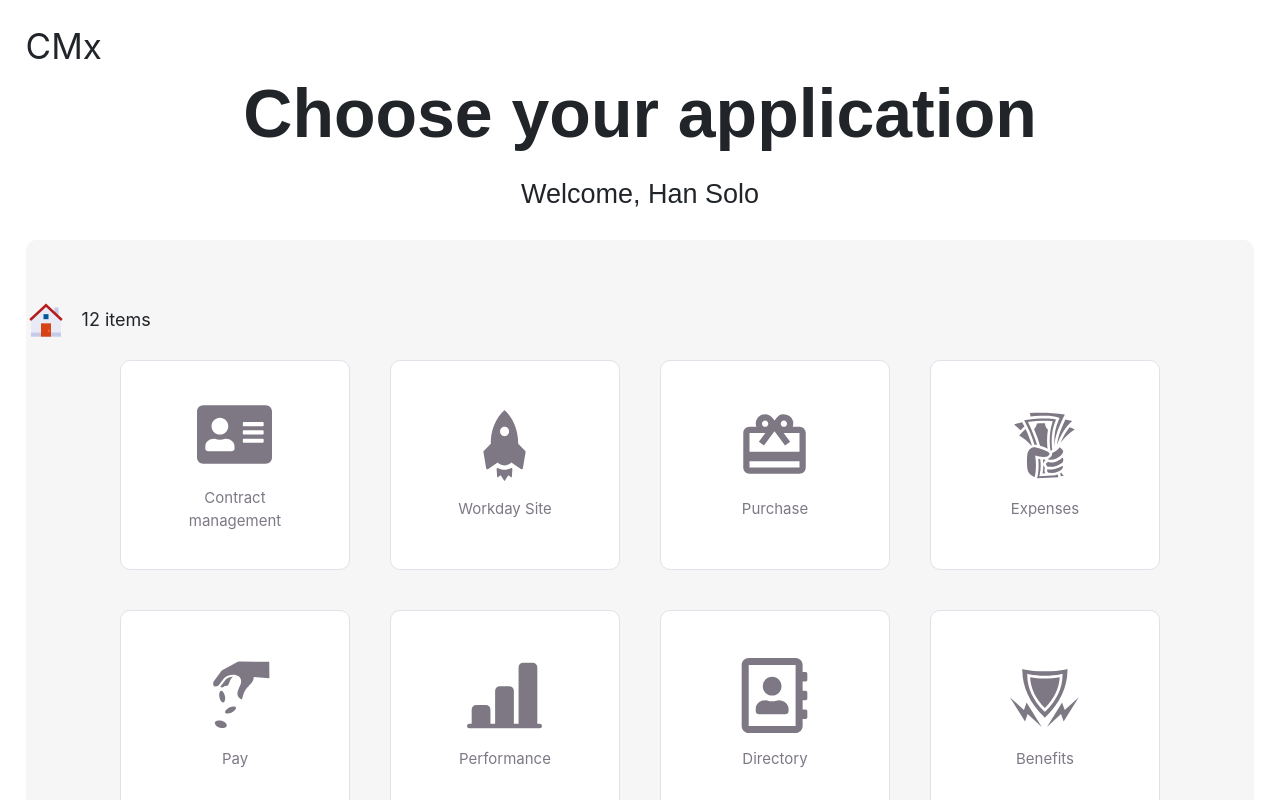
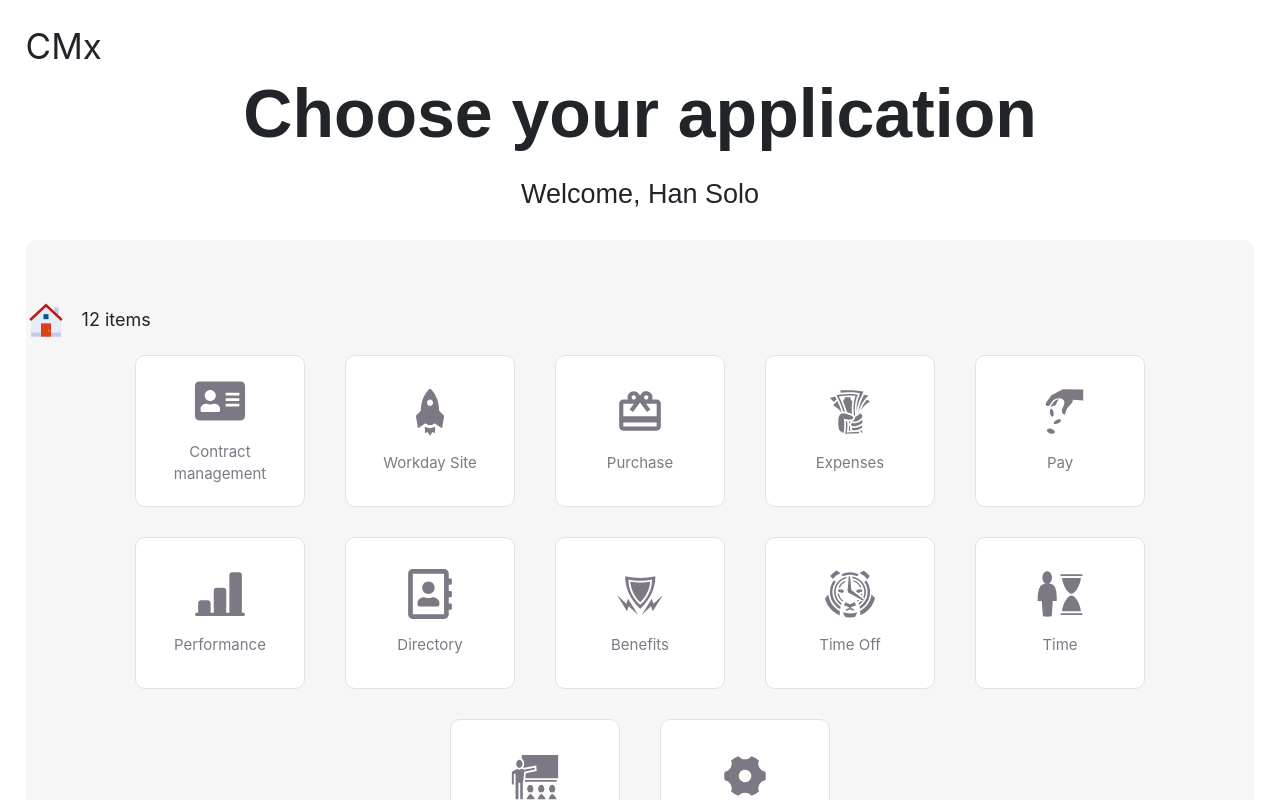
Before and after one commit to alwaysEnergetic/react-cmx-interface, a React (Create React App) app: page / in a window 1280 px wide. Shown: the top 800 px of the page. Built offline with nearby package versions, Linux system fonts and the light colour scheme.

Commit message:
before changing componet

```diff
--- a/src/App.css
+++ b/src/App.css
@@ -43,8 +43,8 @@
 
 }
 .iconApp {
-  height: 75px;
-  width: 75px;
+  height: 50px;
+  width: 50px;
   margin-bottom: 15px;
 }
 
@@ -53,9 +53,9 @@
   font-weight: 400;
 }
 .link {
-  height: 210px;
-  width: 230px;
-  margin: 20px;
+  height: 152px;
+  width: 170px;
+  margin: 15px 20px 15px 20px;
   display: flex;
   align-items: center;
   justify-content: center;
--- /dev/null
+++ b/src/features/iconComponent.js
@@ -0,0 +1,32 @@
+import React from "react";
+import { FcHome } from "react-icons/fc";
+import { FaAddressCard, FaCentercode } from "react-icons/fa";
+import { IoMdRocket } from "react-icons/io";
+import { MdOutlineCardGiftcard } from "react-icons/md";
+import { GiTakeMyMoney } from "react-icons/gi";
+import { GiPayMoney } from "react-icons/gi";
+import { BsFillBarChartLineFill } from "react-icons/bs";
+import { FaRegAddressBook } from "react-icons/fa";
+import { GiBoltShield } from "react-icons/gi";
+import { SiTimescale } from "react-icons/si";
+import { GiPlayerTime } from "react-icons/gi";
+import { GiTeacher } from "react-icons/gi";
+import { RiSettings4Fill } from "react-icons/ri";
+
+const IconComponent = (props) => {
+    return (
+        <div className="eachIcon">
+            <a href={props.url} className="link">
+                <div className="iconApp">
+                    {props.reactIcon}
+                </div>
+                <div className="underLetter">
+                    {props.underLetter}
+                </div>
+            </a>
+        </div>
+    );
+}
+export default IconComponent;
+
+<IconComponent url="#" underLetter="workday" reactIcon="MdOutlineCardGiftcard" />
```
